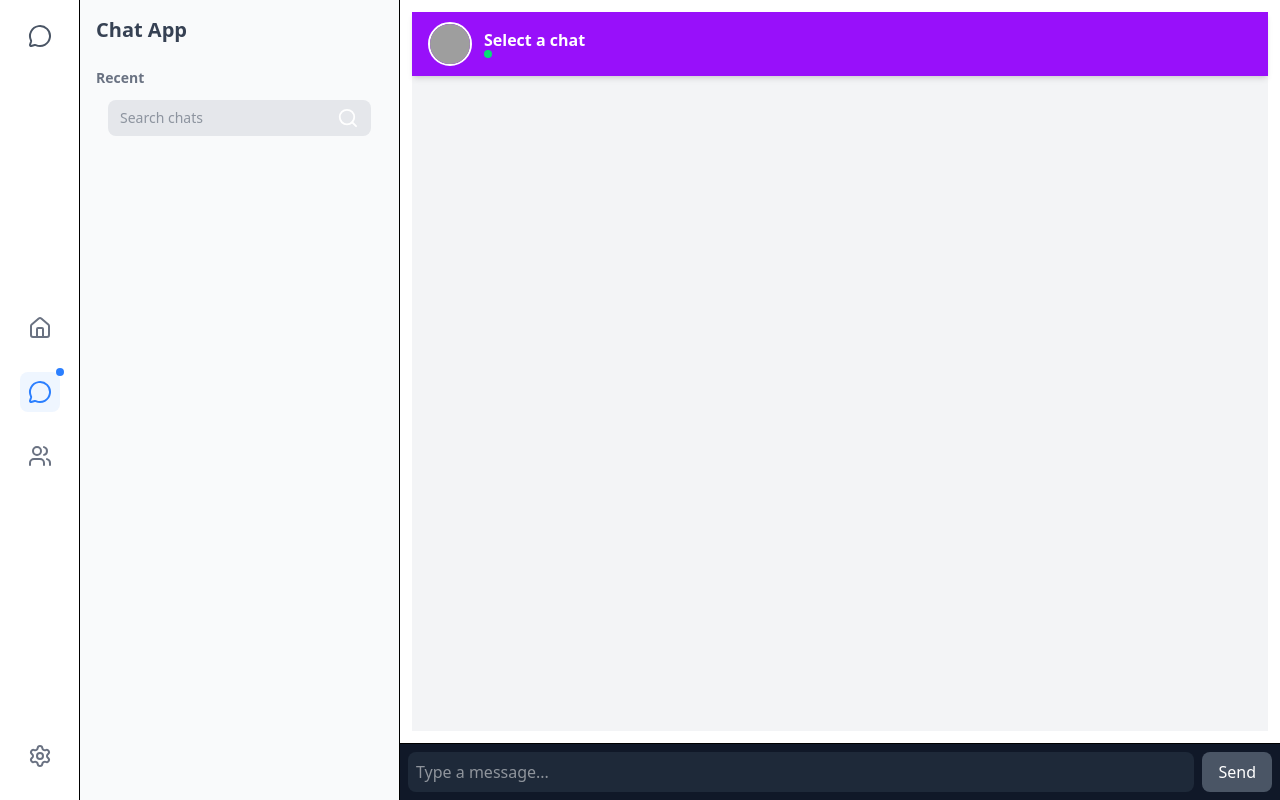
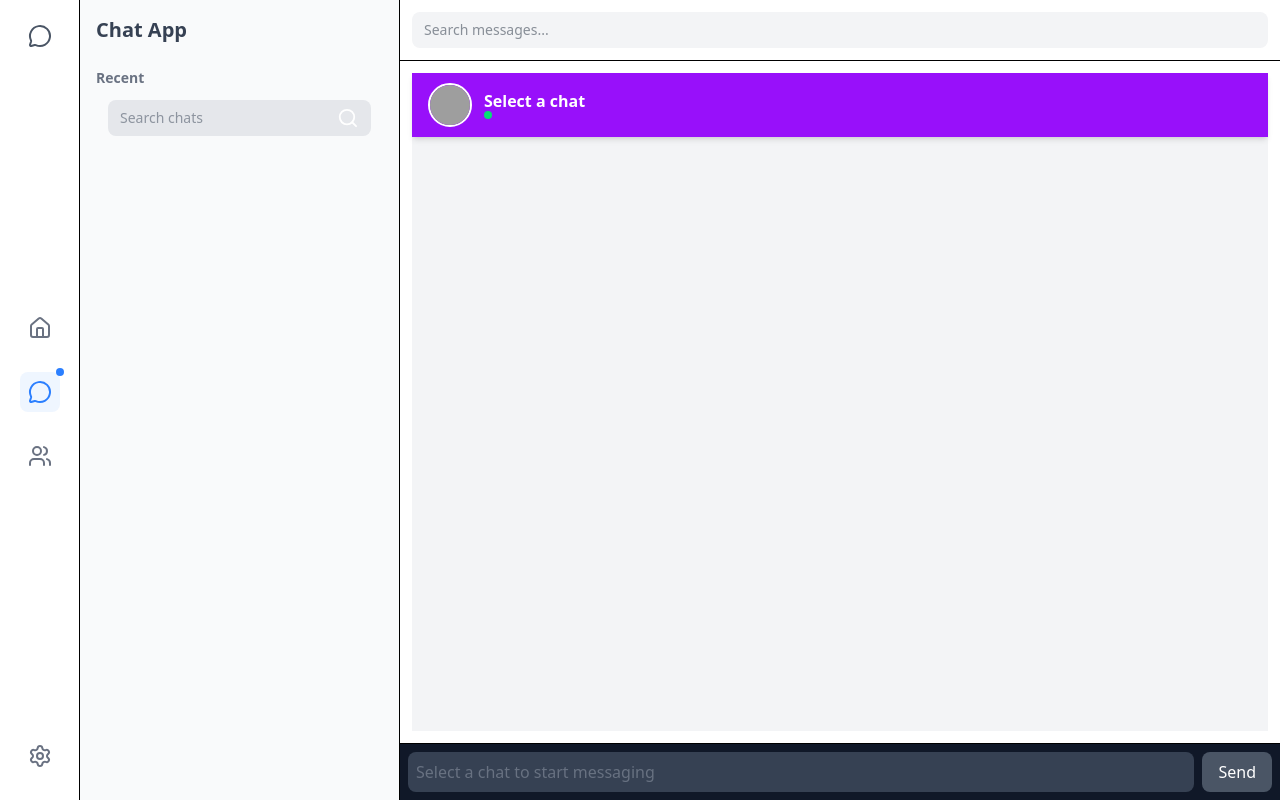
Before and after one commit to kevinrakholiya-exhibyte/React-Chat-App, a React (Vite) app in the folder ChatApp/: page /chats in a window 1280 px wide. Built offline with nearby package versions, Linux system fonts and the light colour scheme; grey boxes are pictures that could not be loaded.

Commit message:
Add WithActiveChat HOC and Added a search filter

```diff
--- a/ChatApp/src/components/Chat.jsx
+++ b/ChatApp/src/components/Chat.jsx
@@ -9,6 +9,7 @@ import LoadingSkeleton from './LoadingSkeleton'
 const Chat = () => {
 
     const [loading, setLoading] = useState(true)
+    const [searchText, setSearchText] = useState("")
     useEffect(() => {
         const timer = setTimeout(() => {
             setLoading(false)
@@ -75,9 +76,19 @@ const Chat = () => {
 
                     {/* Chat Messages */}
                     <div className="flex-1 flex flex-col bg-white dark:bg-gray-900">
+                        {/* Search Input For Messages */}
+                        <div className="p-3 border-b dark:border-gray-700">
+                            <input
+                                type="text"
+                                value={searchText}
+                                onChange={(e) => setSearchText(e.target.value)}
+                                placeholder="Search messages..."
+                                className="w-full px-3 py-2 rounded-lg text-sm bg-gray-100 dark:bg-gray-800 text-gray-800 dark:text-white outline-none" />
+                        </div>
+
                         {/* Messages */}
                         <div className="flex-1 overflow-y-auto p-3">
-                            <Messages />
+                            <Messages searchText={searchText} />
                         </div>
 
                         {/* Message Input */}
--- a/ChatApp/src/components/MessageInput.jsx
+++ b/ChatApp/src/components/MessageInput.jsx
@@ -1,14 +1,17 @@
 import React, { useRef, useState } from 'react'
 import { useChat } from '../contextAPI/ChatContext';
+import WithActiveChat from '../hoc/WithActiveChat';
 
-const MessageInput = () => {
+const MessageInput = ({ isChatActive }) => {
     const [text, setText] = useState("");
     const { addMessage, setIsTyping } = useChat();
     const typingTimeoutRef = useRef(null);
 
-    const isDisabled = !text.trim();
+    const isDisabled = !isChatActive || !text.trim();
+    console.log("isChatActive:", isChatActive);
 
     const handleChange = (e) => {
+        if (!isChatActive) return;
         const value = e.target.value
         setText(value)
         setIsTyping(true)
@@ -35,10 +38,19 @@ const MessageInput = () => {
             <input
                 value={text}
                 onChange={handleChange}
-                placeholder="Type a message..."
-                className="flex-1 p-2 rounded-lg bg-gray-800 text-white outline-none"
+                disabled={!isChatActive}
+                placeholder={
+                    isChatActive
+                        ? "Type a message..."
+                        : "Select a chat to start messaging"}
+                className={`flex-1 p-2 rounded-lg outline-none
+                  ${isChatActive
+                        ? "bg-gray-800 text-white"
+                        : "bg-gray-700 cursor-not-allowed text-gray-400"}`}
                 onKeyDown={(e) => {
-                    if (e.key === "Enter") sendMessage();
+                    if (e.key === "Enter" && isChatActive) {
+                        sendMessage();
+                    }
                 }} />
             <button
                 onClick={sendMessage}
@@ -53,4 +65,4 @@ const MessageInput = () => {
 };
 
 
-export default MessageInput
+export default WithActiveChat(MessageInput)
--- a/ChatApp/src/components/Messages.jsx
+++ b/ChatApp/src/components/Messages.jsx
@@ -2,7 +2,7 @@ import React, { useEffect, useRef } from 'react'
 import { useChat } from '../contextAPI/ChatContext';
 import { Check, Delete, Pencil, Trash2, TrashIcon } from 'lucide-react';
 
-const Messages = () => {
+const Messages = ({ searchText }) => {
 
     const { message, activeChat, users, isTyping, editMessage, deleteMessage } = useChat();
 
@@ -37,6 +37,13 @@ const Messages = () => {
         }
     }
 
+    const filteredMessages = message.filter((msg) => {
+        if (msg.chatId !== activeChat) return false;
+        if (!searchText.trim()) return true
+        return msg.text.toLowerCase().includes(searchText.toLowerCase())
+    })
+
+
     return (
 
         <div className="flex flex-col h-full bg-gray-100 dark:bg-gray-900">
@@ -67,7 +74,7 @@ const Messages = () => {
 
             {/* MESSAGE LIST */}
             <div className="flex-1 overflow-y-auto p-4 space-y-3">
-                {message
+                {filteredMessages
                     .filter((msg) => msg.chatId === activeChat)
                     .map((msg, id) => (
                         <div key={id} className={`flex group ${msg.sender === "me" ? "justify-end" : "justify-start"}`}>
--- a/ChatApp/src/contextAPI/ChatContext.jsx
+++ b/ChatApp/src/contextAPI/ChatContext.jsx
@@ -27,7 +27,6 @@ export const ChatProvider = ({ children }) => {
         const data = await getUsersFromDB();
         setUsers(Array.isArray(data) ? data : []);
     };
-    useEffect(() => {
     // Persist activeChat whenever it changes
     if (activeChat !== null) {
         localStorage.setItem("activeChat", activeChat);
@@ -37,9 +36,10 @@ export const ChatProvider = ({ children }) => {
     if (savedChat && activeChat === null) {
         setActiveChat(Number(savedChat));
     }
+    useEffect(() => {
         loadMessages();
         loadUsers();
-    }, [activeChat]);
+    }, []);
 
     const addMessage = async (text) => {
         const newMessage = {
--- /dev/null
+++ b/ChatApp/src/hoc/WithActiveChat.jsx
@@ -0,0 +1,17 @@
+import React from 'react'
+import { useChat } from '../contextAPI/ChatContext'
+
+const WithActiveChat = (WrappedComponent) => {
+    return (props) => {
+        const { activeChat } = useChat()
+        return (
+            <WrappedComponent
+                {...props}
+                isChatActive={Boolean(activeChat)}
+                activeChat={activeChat}
+            />
+        )
+    }
+}
+
+export default WithActiveChat
```
Lines whose indentation alone changed are shown as unchanged.
